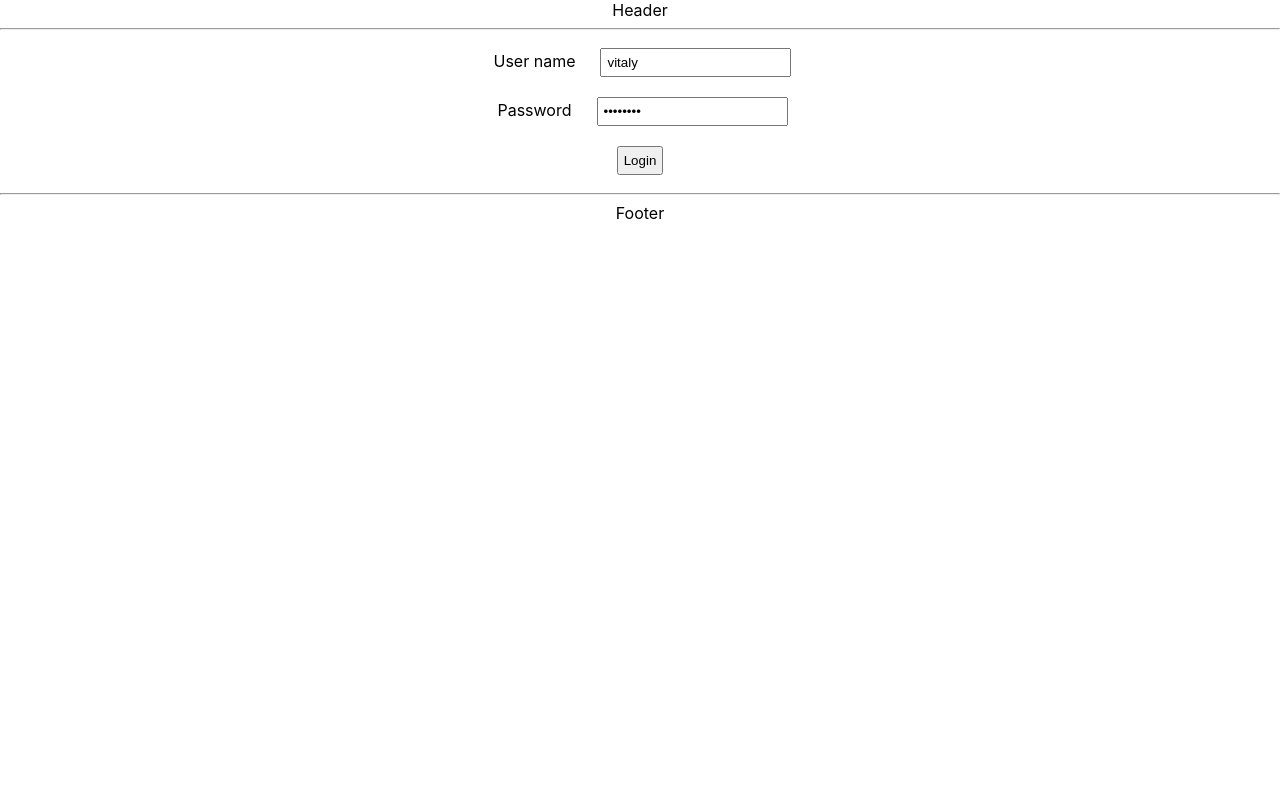
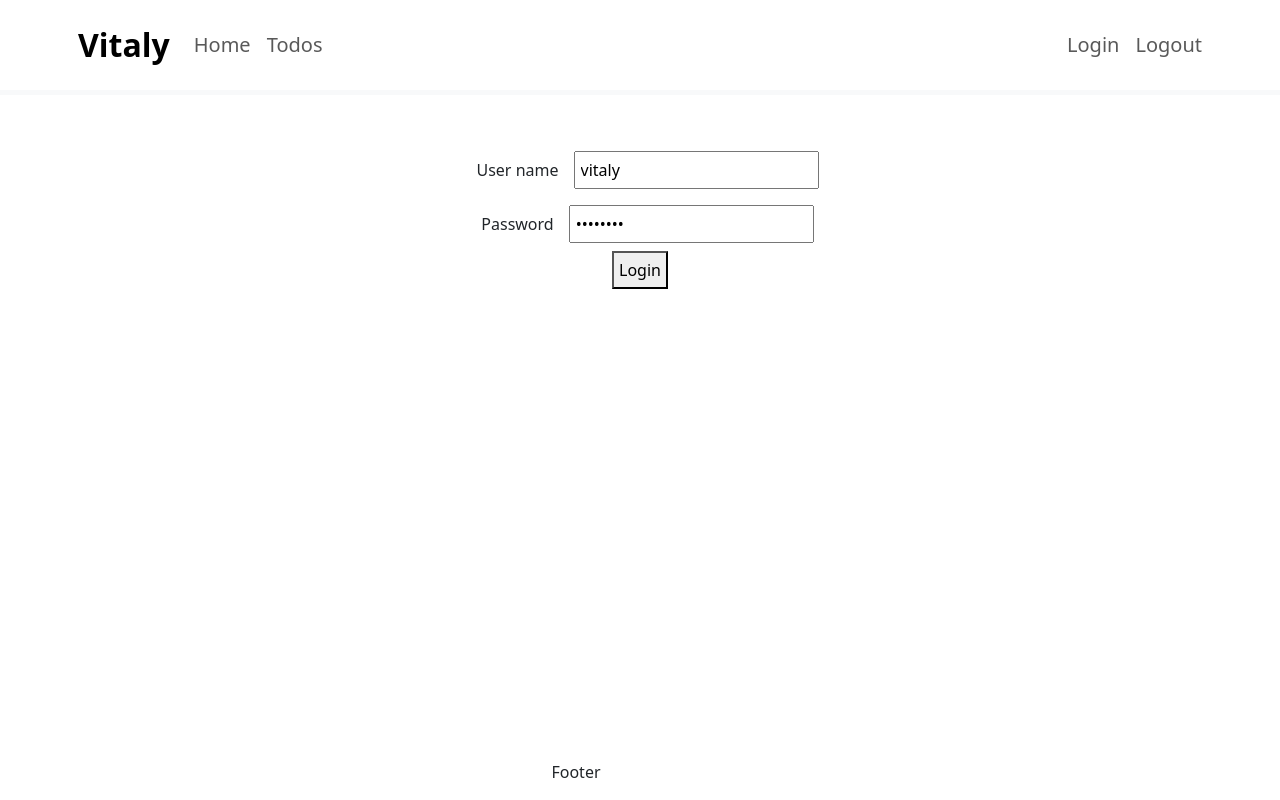
Before and after one commit to kryptt0n/react-test-proj, a React (Create React App) app: page / in a window 1280 px wide. Built offline with nearby package versions, Linux system fonts and the light colour scheme.

Commit message:
complete refactoring by moving all components to different files

```diff
--- a/package.json
+++ b/package.json
@@ -6,6 +6,7 @@
     "@testing-library/jest-dom": "^5.17.0",
     "@testing-library/react": "^13.4.0",
     "@testing-library/user-event": "^13.5.0",
+    "bootstrap": "^5.3.3",
     "react": "^18.2.0",
     "react-dom": "^18.2.0",
     "react-router-dom": "^6.22.3",
--- /dev/null
+++ b/src/components/todo/ErrorComponent.jsx
@@ -0,0 +1,8 @@
+export default function ErrorComponent() {
+    return (
+        <div className="Error">
+            <h1>Sorry for 404</h1>
+            <div>We are working to add new pages</div>
+        </div>
+    )
+}
--- /dev/null
+++ b/src/components/todo/FooterComponent.jsx
@@ -0,0 +1,7 @@
+export default function FooterComponent() {
+    return (
+        <footer className="footer">
+            Footer
+        </footer>
+    )
+}
--- /dev/null
+++ b/src/components/todo/HeaderComponent.jsx
@@ -0,0 +1,24 @@
+import {Link} from 'react-router-dom'
+export default function HeaderComponent() {
+    return (
+        <header className="border-bottom border-light border-5 mb-5 p-2">
+            <div className="container">
+                <div className="row">
+                    <nav className="navbar navbar-expand-lg">
+                        <a className="navbar-brand ms-2 fs-2 fw-bold text-black" href="https://www.vitalysukhinin.com">Vitaly</a>
+                        <div className="collapse navbar-collapse">
+                            <ul className="navbar-nav">
+                                <li className="nav-item fs-5"><Link className="nav-link" to="/welcome/vitaly">Home</Link></li>
+                                <li className="nav-item fs-5"><Link className="nav-link" to="/todos">Todos</Link></li>
+                            </ul>
+                        </div>
+                        <ul className="navbar-nav">
+                            <li className="nav-item fs-5"><Link className="nav-link" to="/login">Login</Link></li>
+                            <li className="nav-item fs-5"><Link className="nav-link" to="/logout">Logout</Link></li>
+                        </ul>
+                    </nav>
+                </div>
+            </div>
+        </header>
+    )
+}
--- /dev/null
+++ b/src/components/todo/ListTodosComponent.jsx
@@ -0,0 +1,37 @@
+export default function ListTodosComponent() {
+
+    const today = new Date();
+    const targetDate = new Date(today.getFullYear() + 2, today.getMonth());
+    const todos = [{id: 1, description: "Learn AWS", isDone: false, targetDate: targetDate},
+    {id: 2, description: "Learn Full-stack", isDone: false, targetDate: targetDate},
+    {id: 3, description: "Learn Java", isDone: false, targetDate: targetDate}]
+
+    return (
+        <div className="container">
+            <h1>Things you want to do</h1>
+            <table className='table'>
+                <thead>
+                    <tr>
+                        <th>Id</th>
+                        <th>Desctiption</th>
+                        <th>Is done?</th>
+                        <th>Date</th>
+                    </tr>
+                </thead>
+                <tbody>
+                    {
+                        todos.map(todo => (
+                            <tr key={todo.id}>
+                                <td>{todo.id}</td>
+                                <td>{todo.description}</td>
+                                <td>{todo.isDone.toString()}</td>
+                                <td>{todo.targetDate.toDateString()}</td>
+                            </tr>)
+                        )
+                    }
+
+                </tbody>
+            </table>
+        </div>
+    )
+}
--- /dev/null
+++ b/src/components/todo/LoginComponent.jsx
@@ -0,0 +1,51 @@
+import { useState } from 'react'
+import {useNavigate} from 'react-router-dom'
+export default function LoginComponent() {
+
+    const [username, setUsername] = useState("vitaly")
+    const [password, setPassword] = useState("password")
+    const [showSuccessMesage, setShowSuccessMesage] = useState(false)
+    const [showErrorMesage, setShowErrorMesage] = useState(false)
+    const navigate = useNavigate()
+
+    function handleUsernameChange(event) {
+        setUsername(event.target.value)
+    }
+
+    function handlePasswordChange(event) {
+        setPassword(event.target.value)
+    }
+
+    function handleSubmit() {
+        if (password === 'password') {
+            console.log("Success")
+            setShowSuccessMesage(true)
+            setShowErrorMesage(false)
+            navigate('/welcome/' + username)
+        } else {
+            console.log('Failed')
+            setShowSuccessMesage(false)
+            setShowErrorMesage(true)
+        }
+    }
+
+    return (
+        <div className="Login">
+        {showSuccessMesage && <div className='successMessage'>Login successful!</div>}
+        {showErrorMesage && <div className='errorMessage'>Login failed. Check credentials</div>}
+        <div className="LoginForm">
+            <div>
+                <label>User name</label>
+                <input type="text" name="username" value={username} onChange={handleUsernameChange}></input>
+            </div>
+            <div>
+                <label>Password</label>
+                <input type="password" name="password" value={password} onChange={handlePasswordChange}></input>
+            </div>
+            <div>
+                <button type="button" name="login" onClick={handleSubmit}>Login</button>
+            </div>
+        </div>
+    </div>
+    )
+}
--- /dev/null
+++ b/src/components/todo/LogoutComponent.jsx
@@ -0,0 +1,7 @@
+export default function LogoutComponent() {
+    return (
+        <div className="logout">
+            <div>Thank yoy for using my App! See you soon</div>
+        </div>
+    )
+}
--- a/src/components/todo/TodoApp.css
+++ b/src/components/todo/TodoApp.css
@@ -2,3 +2,10 @@
     margin: 10px;
     padding: 5px;
 }
+
+footer {
+    bottom: 0;
+    position: absolute;
+    width: 90%;
+    height: 40px;
+}
--- a/src/components/todo/TodoApp.jsx
+++ b/src/components/todo/TodoApp.jsx
@@ -1,152 +1,30 @@
-import { useState } from 'react'
 import './TodoApp.css'
 import {BrowserRouter, Routes, Route, useNavigate, useParams, Link} from 'react-router-dom'
+import LoginComponent from './LoginComponent'
+import LogoutComponent from './LogoutComponent'
+import WelcomeComponent from './WelcomeComponent'
+import ListTodosComponent from './ListTodosComponent'
+import ErrorComponent from './ErrorComponent'
+import HeaderComponent from './HeaderComponent'
+import FooterComponent from './FooterComponent'
 
 export default function ToDoApp() {
     return (
         <div className="TodoApp">
-            <HeaderComponent></HeaderComponent>
+
             <BrowserRouter>
+                <HeaderComponent></HeaderComponent>
                 <Routes>
                     <Route path='/' element={<LoginComponent></LoginComponent>}></Route>
                     <Route path='/login' element={<LoginComponent></LoginComponent>}></Route>
                     <Route path='/welcome/:username' element={<WelcomeComponent></WelcomeComponent>}></Route>
                     <Route path='/todos' element={<ListTodosComponent></ListTodosComponent>}></Route>
+                    <Route path='/logout' element={<LogoutComponent></LogoutComponent>}></Route>
                     <Route path='*' element={<ErrorComponent></ErrorComponent>}></Route>
                 </Routes>
+                <FooterComponent></FooterComponent>
             </BrowserRouter>
-            {/* <WelcomeComponent/> */}
-            <FooterComponent></FooterComponent>
-        </div>
-    )
-}
-
-
-
-function LoginComponent() {
-
-    const [username, setUsername] = useState("vitaly")
-    const [password, setPassword] = useState("password")
-    const [showSuccessMesage, setShowSuccessMesage] = useState(false)
-    const [showErrorMesage, setShowErrorMesage] = useState(false)
-    const navigate = useNavigate()
-
-    function handleUsernameChange(event) {
-        setUsername(event.target.value)
-    }
-
-    function handlePasswordChange(event) {
-        setPassword(event.target.value)
-    }
-
-    function handleSubmit() {
-        if (password === 'password') {
-            console.log("Success")
-            setShowSuccessMesage(true)
-            setShowErrorMesage(false)
-            navigate('/welcome/' + username)
-        } else {
-            console.log('Failed')
-            setShowSuccessMesage(false)
-            setShowErrorMesage(true)
-        }
-    }
-
-    return (
-        <div className="Login">
-        {showSuccessMesage && <div className='successMessage'>Login successful!</div>}
-        {showErrorMesage && <div className='errorMessage'>Login failed. Check credentials</div>}
-        <div className="LoginForm">
-            <div>
-                <label>User name</label>
-                <input type="text" name="username" value={username} onChange={handleUsernameChange}></input>
-            </div>
-            <div>
-                <label>Password</label>
-                <input type="password" name="password" value={password} onChange={handlePasswordChange}></input>
-            </div>
-            <div>
-                <button type="button" name="login" onClick={handleSubmit}>Login</button>
-            </div>
-        </div>
-    </div>
-    )
-}
-
-
-
-function WelcomeComponent() {
-
-    const {username} = useParams();
-    return (
-        <div className="Welcome">
-            <h1>Welcome {username}</h1>
-            Your <Link to="/todos">todos</Link>
 
         </div>
     )
 }
-
-function ErrorComponent() {
-    return (
-        <div className="Error">
-            <h1>Sorry for 404</h1>
-            <div>We are working to add new pages</div>
-        </div>
-    )
-}
-
-function ListTodosComponent() {
-
-    const today = new Date();
-    const targetDate = new Date(today.getFullYear() + 2, today.getMonth());
-    const todos = [{id: 1, description: "Learn AWS", isDone: false, targetDate: targetDate},
-    {id: 2, description: "Learn Full-stack", isDone: false, targetDate: targetDate},
-    {id: 3, description: "Learn Java", isDone: false, targetDate: targetDate}]
-
-    return (
-        <div className="ListTodosComponent">
-            <h1>Things you want to do</h1>
-            <table>
-                <thead>
-                    <tr>
-                        <th>Id</th>
-                        <th>Desctiption</th>
-                        <th>Is done?</th>
-                        <th>Date</th>
-                    </tr>
-                </thead>
-                <tbody>
-                    {
-                        todos.map(todo => (
-                            <tr key={todo.id}>
-                                <td>{todo.id}</td>
-                                <td>{todo.description}</td>
-                                <td>{todo.isDone.toString()}</td>
-                                <td>{todo.targetDate.toDateString()}</td>
-                            </tr>)
-                        )
-                    }
-
-                </tbody>
-            </table>
-        </div>
-    )
-}
-
-
-function HeaderComponent() {
-    return (
-        <div className="header">
-            Header <hr />
-        </div>
-    )
-}
-
-function FooterComponent() {
-    return (
-        <div className="footer">
-            <hr />Footer
-        </div>
-    )
-}
--- /dev/null
+++ b/src/components/todo/WelcomeComponent.jsx
@@ -0,0 +1,13 @@
+import {useParams, Link} from 'react-router-dom'
+
+export default function WelcomeComponent() {
+
+    const {username} = useParams();
+    return (
+        <div className="Welcome">
+            <h1>Welcome {username}</h1>
+            Your <Link to="/todos">todos</Link>
+
+        </div>
+    )
+}
--- a/src/index.js
+++ b/src/index.js
@@ -3,6 +3,8 @@
 import './index.css';
 import App from './App';
 import reportWebVitals from './reportWebVitals';
+
+import 'bootstrap/dist/css/bootstrap.min.css';
 
 const root = ReactDOM.createRoot(document.getElementById('root'));
 root.render(
```
Also changed, not shown: 1 other file (tests, documents, lock files or other folders).
